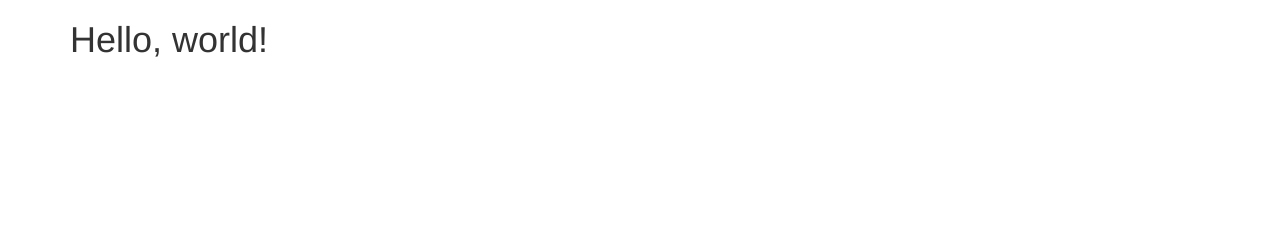
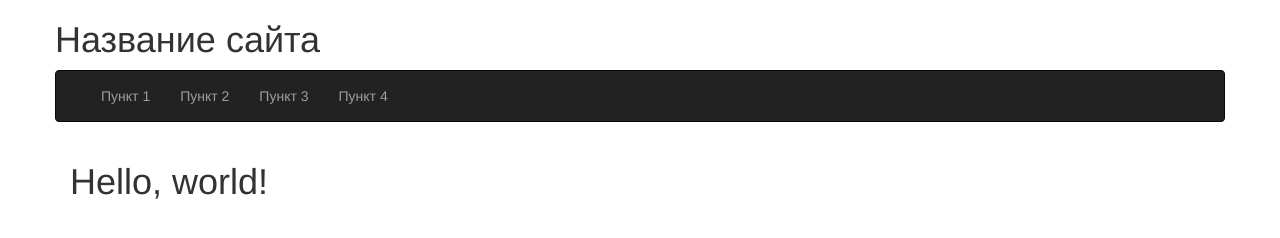
Before and after one commit to kakawi/design-hlebon, a plain HTML site: page index.html in a window 1280 px wide. Drawn offline with Linux system fonts and the light colour scheme.

Commit message:
add responsive top menu and .gitignore

```diff
--- a/index.html
+++ b/index.html
@@ -19,6 +19,32 @@
 </head>
 <body>
 <div class="container">
+    <div class="row">
+        <h1>Название сайта</h1>
+
+        <div class="navbar navbar-inverse">
+            <div class="container">
+                <div class="navbar-header">
+                    <button type="button" class="navbar-toggle" data-toggle="collapse" data-target="#responsive-menu">
+                        <span class="sr-only">Открыть навигацию</span>
+                        <span class="icon-bar"></span>
+                        <span class="icon-bar"></span>
+                        <span class="icon-bar"></span>
+                    </button>
+                </div>
+                <div class="collapse navbar-collapse" id="responsive-menu">
+                    <ul class="nav navbar-nav">
+                        <li><a href="#">Пункт 1</a></li>
+                        <li><a href="#">Пункт 2</a></li>
+                        <li><a href="#">Пункт 3</a></li>
+                        <li><a href="#">Пункт 4</a></li>
+                    </ul>
+                </div>
+            </div>
+        </div>
+    </div>
+</div>
+<div class="container">
     <h1>Hello, world!</h1>
 </div>
 
```
Also changed, not shown: 1 other file.
